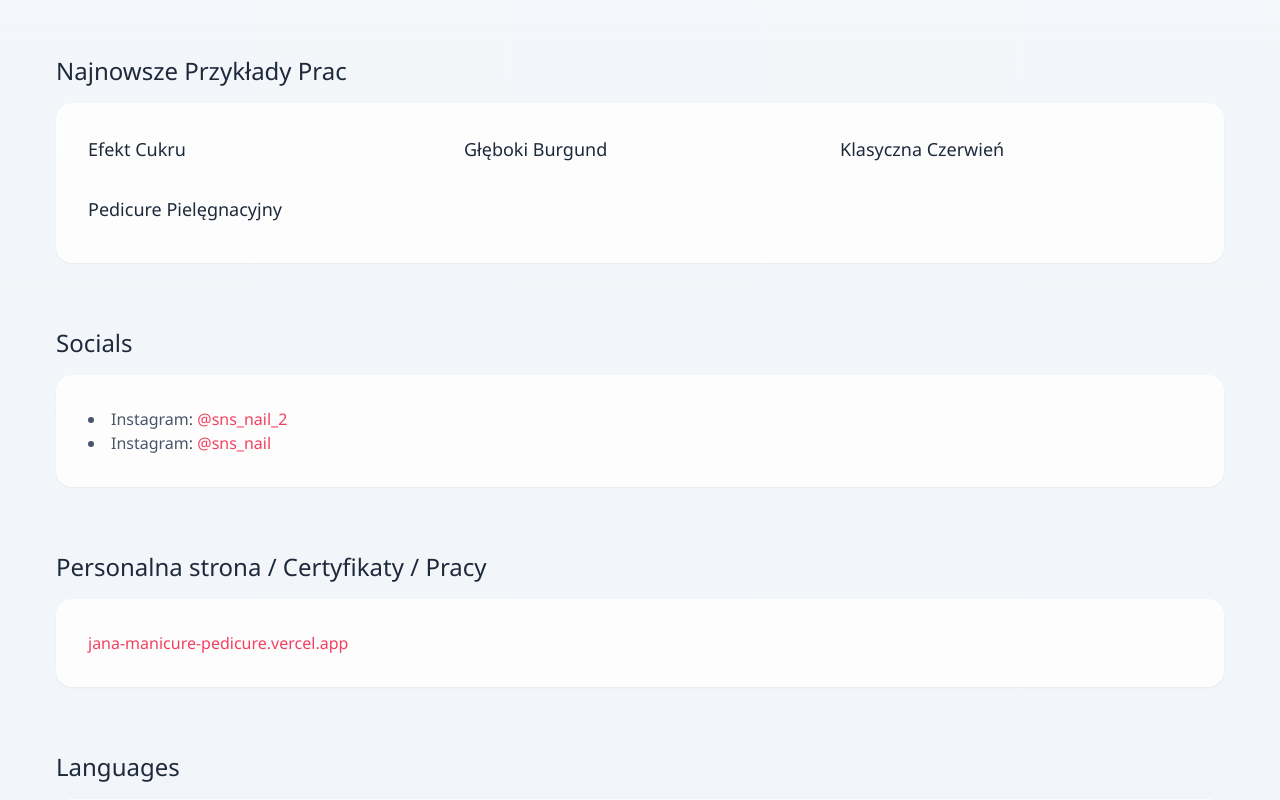
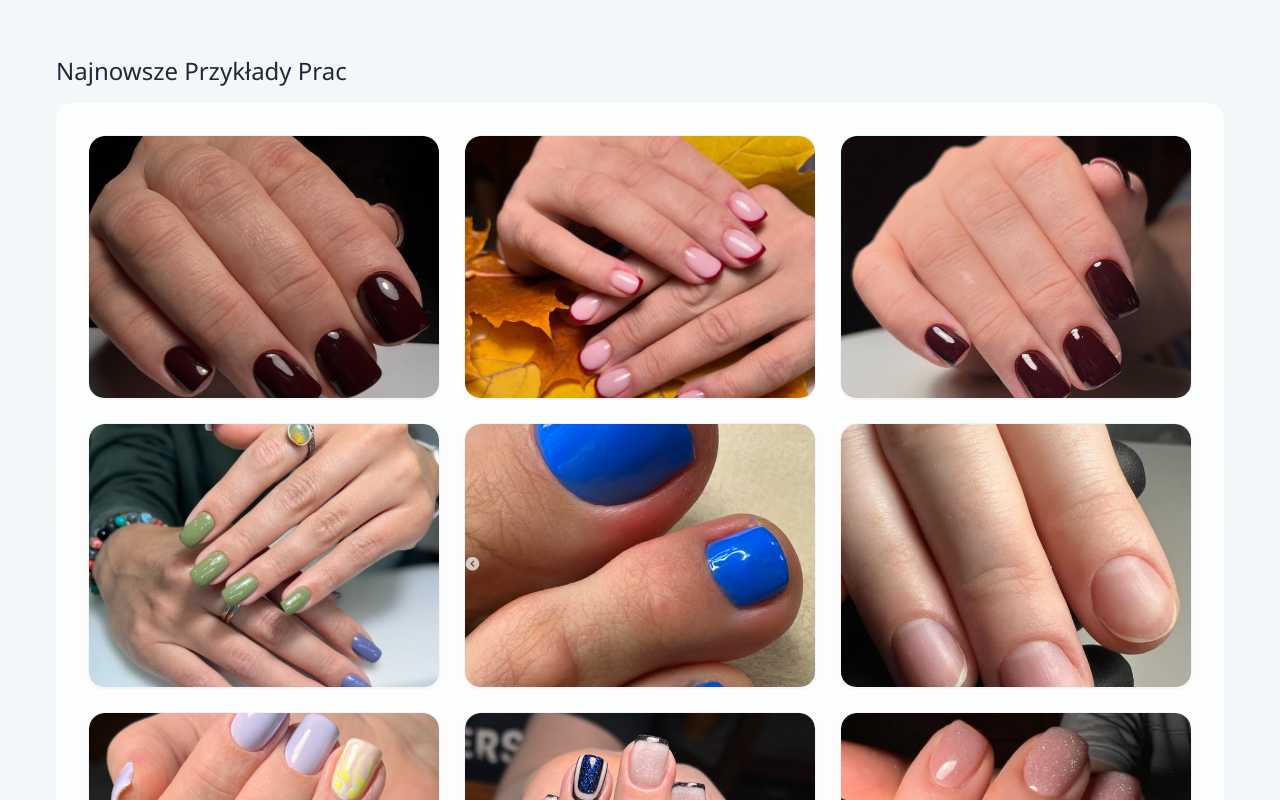
Before and after one commit to NikKowPHP/jana-next, a Next.js app: page / in a window 1280 px wide. Shown: the part 3020-3820 px from the top of the page. Built offline with nearby package versions, Linux system fonts and the light colour scheme.

Commit message:
feat: update work examples section with dynamic image rendering

```diff
--- a/src/app/page.tsx
+++ b/src/app/page.tsx
@@ -201,22 +201,32 @@ export default function LandingPage() {
           <h2 className="text-2xl font-medium text-slate-800 mb-4">Najnowsze Przykłady Prac</h2>
           <div className="bg-white/80 backdrop-blur-sm rounded-2xl shadow-sm p-8">
             <div className="grid grid-cols-1 sm:grid-cols-2 lg:grid-cols-3 gap-6">
-              <div>
-                <h3 className="text-lg font-medium text-slate-800 mb-2">Efekt Cukru</h3>
-                {/* Add image for Efekt Cukru */}
-              </div>
-              <div>
-                <h3 className="text-lg font-medium text-slate-800 mb-2">Głęboki Burgund</h3>
-                {/* Add image for Głęboki Burgund */}
-              </div>
-              <div>
-                <h3 className="text-lg font-medium text-slate-800 mb-2">Klasyczna Czerwień</h3>
-                {/* Add image for Klasyczna Czerwień */}
-              </div>
-              <div>
-                <h3 className="text-lg font-medium text-slate-800 mb-2">Pedicure Pielęgnacyjny</h3>
-                {/* Add image for Pedicure Pielęgnacyjny */}
-              </div>
+              {/* Work Examples */}
+              {[
+                "/work_examples/Screenshot_7.png",
+                "/work_examples/Screenshot_8.png",
+                "/work_examples/Screenshot_9.png",
+                "/work_examples/Screenshot_10.png",
+                "/work_examples/Screenshot_11.png",
+                "/work_examples/Screenshot_12.png",
+                "/work_examples/Screenshot_13.png",
+                "/work_examples/Screenshot_14.png",
+                "/work_examples/Screenshot_15.png",
+                "/work_examples/Screenshot_16.png",
+              ].map((imagePath) => (
+                <div key={imagePath} className="group block bg-white/80 backdrop-blur-sm rounded-2xl shadow-sm hover:shadow-md transition-all duration-300 ease-in-out overflow-hidden border border-slate-100">
+                  <div className="aspect-[4/3] relative overflow-hidden rounded-t-2xl">
+                    <Image
+                      src={imagePath}
+                      alt={`Work example`}
+                      fill
+                      sizes="(max-width: 640px) 100vw, (max-width: 1024px) 50vw, 33vw"
+                      className="object-cover transition-transform duration-500 group-hover:scale-105"
+                    />
+                    <div className="absolute inset-0 bg-gradient-to-t from-black/20 to-transparent opacity-0 group-hover:opacity-100 transition-opacity duration-300"></div>
+                  </div>
+                </div>
+              ))}
             </div>
           </div>
         </div>
```
